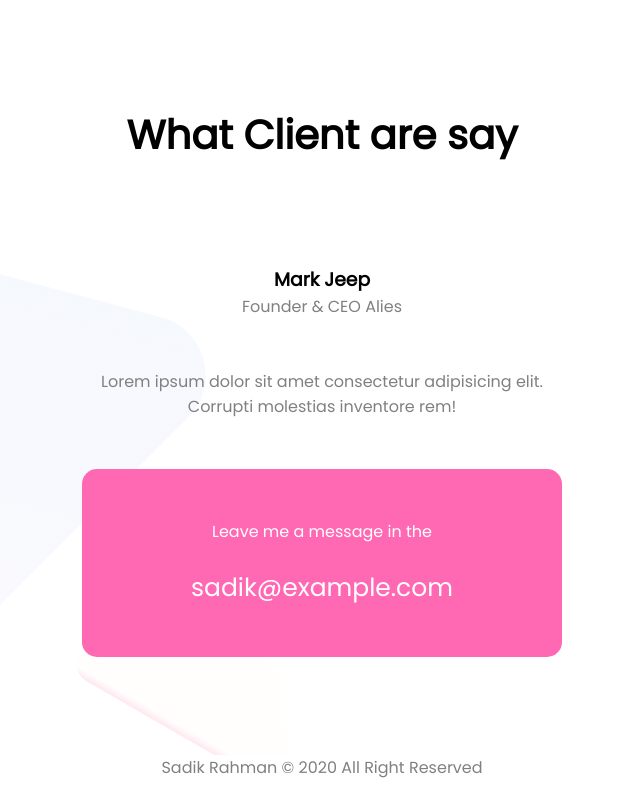
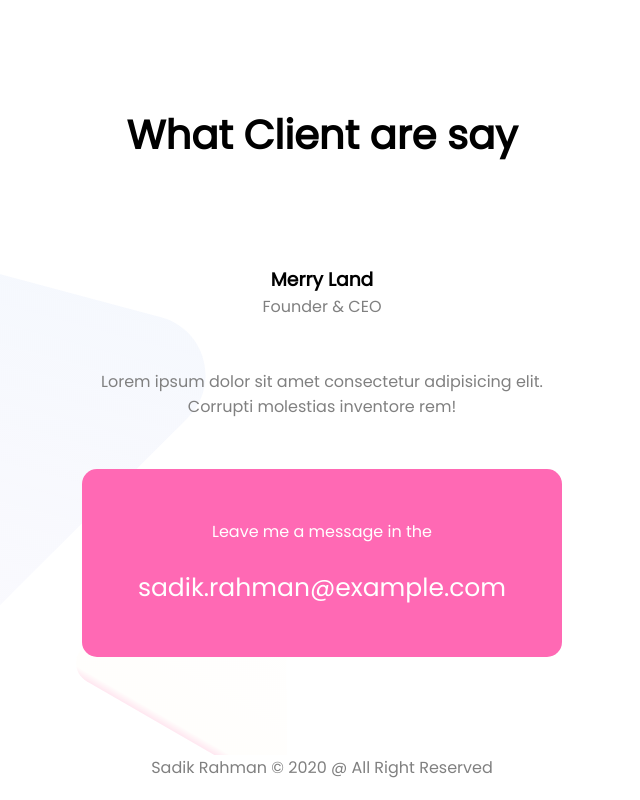
Before and after one commit to sadikware/personal-website, a plain HTML site: page index.html in a window 1280 px wide. Shown: the part 2595-3395 px from the top of the page, without its empty margins (318-958 px from the left). Drawn offline with Linux system fonts and the light colour scheme.

Commit message:
html file changed

```diff
--- a/index.html
+++ b/index.html
@@ -45,18 +45,18 @@
     <section class="client-say">
         <div class="client-area">
             <h1 class="client-area-1">What Client are say</h1>
-            <h3 class="client-area-2">Mark Jeep</h3>
-            <p class="client-area-3">Founder & CEO Alies</p>
+            <h3 class="client-area-2">Merry Land</h3>
+            <p class="client-area-3">Founder & CEO </p>
             <p class="client-area-4">Lorem ipsum dolor sit amet consectetur adipisicing elit. <br> Corrupti molestias inventore rem!</p>
             <p class="leave-message">
                 Leave me a message in the <br><br>
-               <span class="email"> sadik@example.com</span>
+               <span class="email"> sadik.rahman@example.com</span>
             </p>
         </div>
     </section>
 
     <footer class="foter-area">
-        <p>Sadik Rahman &copy; 2020 All Right Reserved</p>
+        <p>Sadik Rahman &copy; 2020 @ All Right Reserved</p>
     </footer>
 
 </body>
```
